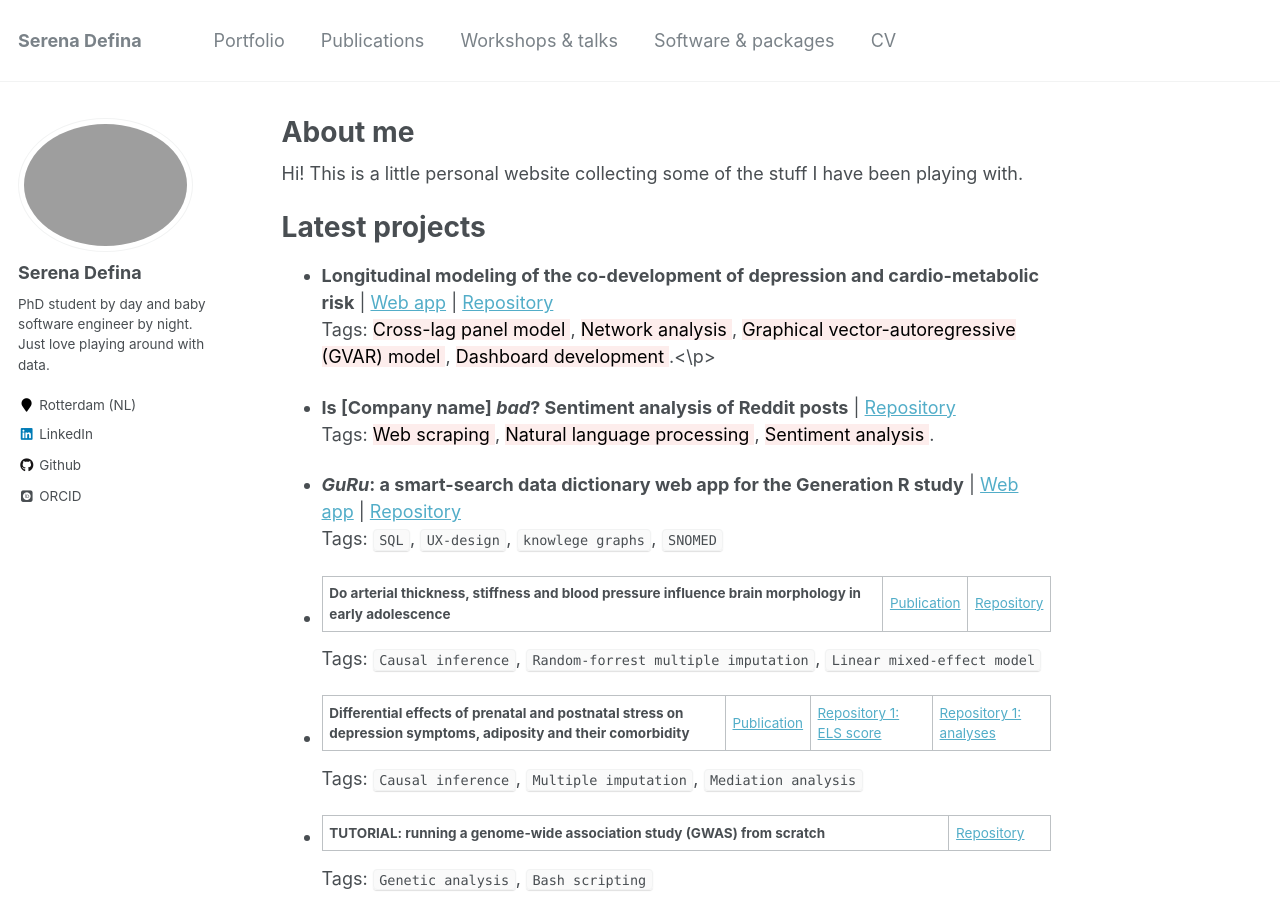
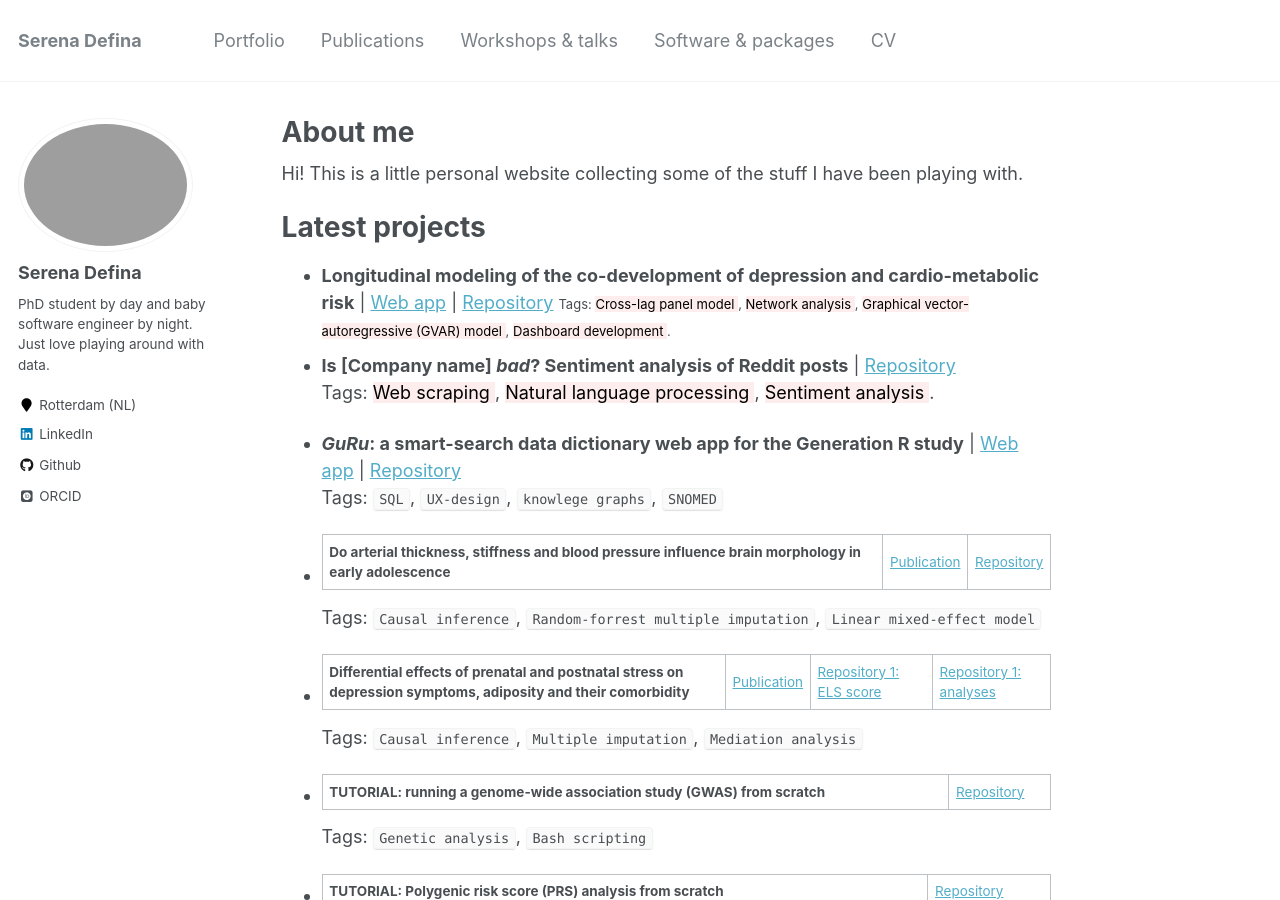
Before and after one commit to SereDef/seredef.github.io, a Jekyll site: the page built from _pages/about.md, in a window 1280 px wide and 900 px high. Built offline with Jekyll 4.4.1, drawn with Linux system fonts in a browser that asks for light colours; some web fonts are replaced.

Commit message:
adjust publications

```diff
--- a/_layouts/single.html
+++ b/_layouts/single.html
@@ -36,7 +36,8 @@ layout: default
 
         {% if page.collection == 'teaching' %}
           <p> {{ page.type }}, <i>{{ page.venue }}</i>, {{ page.date | default: "1900-01-01" | date: "%Y" }} </p>
-        <!--{% elsif page.venue and page.date %} <p>Published in <i>{{ page.venue }}</i>, {{ page.date | default: "1900-01-01" | date: "%Y" }} </p>-->
+        {% elsif page.venue and page.date %}
+          <p> </p>
         {% elsif page.date %}
           <p class="page__date"><strong><i class="fa fa-fw fa-calendar" aria-hidden="true"></i> {{ site.data.ui-text[site.locale].date_label | default: "Published:" }}</strong> <time datetime="{{ page.date | date_to_xmlschema }}">{{ page.date | default: "1900-01-01" | date: "%B %d, %Y" }}</time></p>
         {% endif %}
--- a/_pages/about.md
+++ b/_pages/about.md
@@ -16,11 +16,11 @@ Latest projects
 - **Longitudinal modeling of the co-development of depression and cardio-metabolic risk** \|
   [Web app](https://longit-comorbidity.onrender.com) \|
   [Repository](https://github.com/SereDef/comorb-longit-project) \
-  <p>Tags:
+  <font size="-1">Tags:
   <mark style="background-color: #fdedec"> Cross-lag panel model </mark>,
   <mark style="background-color: #fdedec"> Network analysis </mark>,
   <mark style="background-color: #fdedec"> Graphical vector-autoregressive (GVAR) model </mark>,
-  <mark style="background-color: #fdedec"> Dashboard development </mark>.<\p>
+  <mark style="background-color: #fdedec"> Dashboard development </mark>.</font>
 
 - **Is [Company name] _bad_? Sentiment analysis of Reddit posts** \|
   [Repository]() \
```
